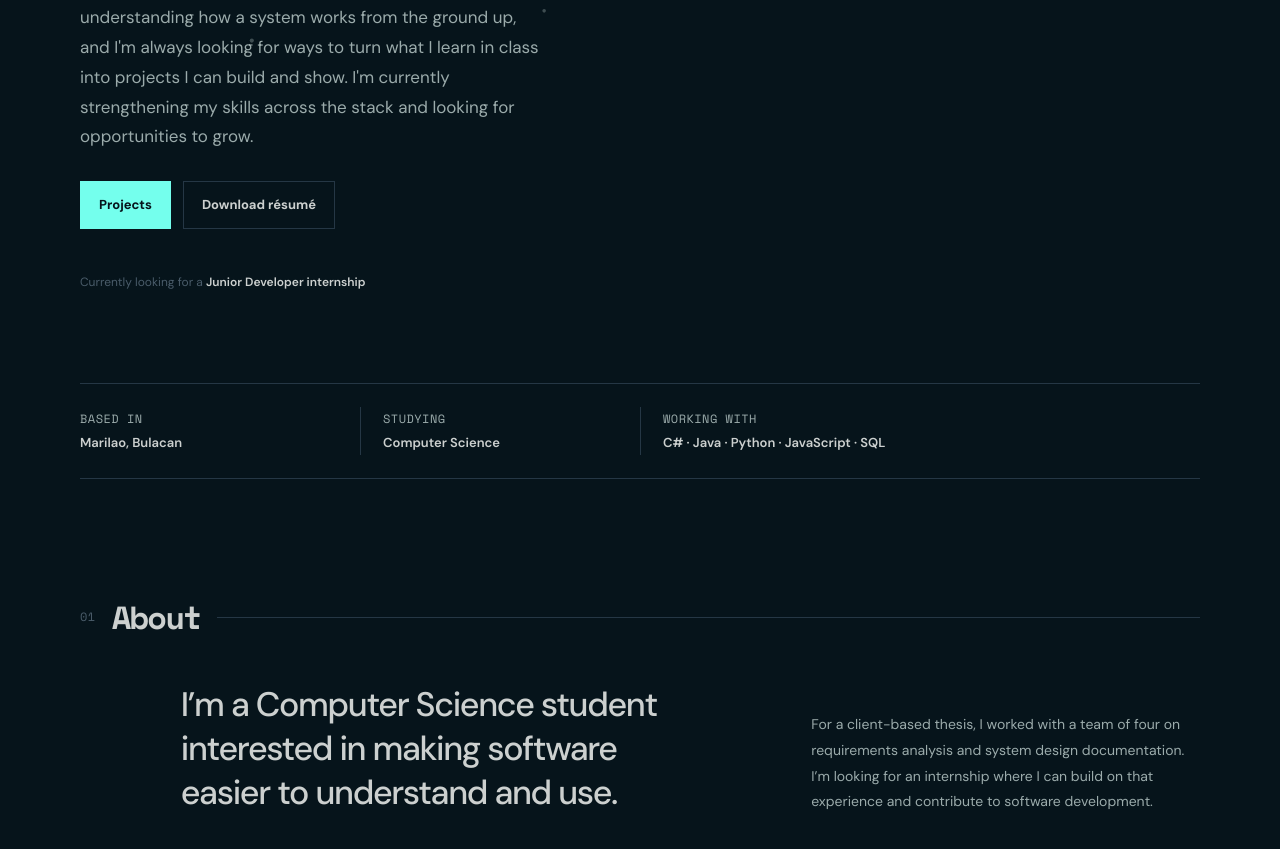
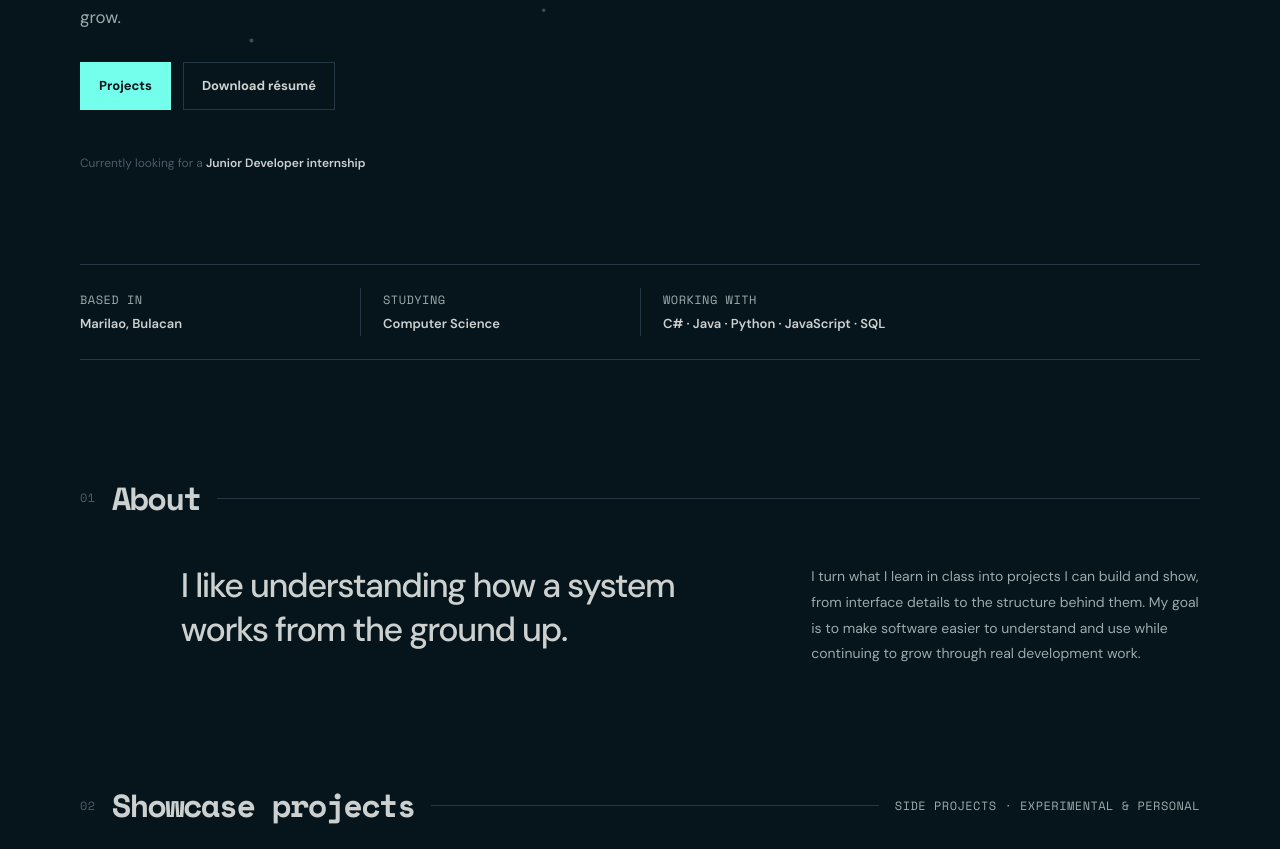
Before and after one commit to tyrenbloom/tyrenbloom-portfolio, a website: page index.html in a window 1280 px wide. Shown: the part 723-1572 px from the top of the page. Drawn offline with nearby package versions, Linux system fonts and the light colour scheme.

Commit message:
Clarify portfolio introduction and about copy

```diff
--- a/index.html
+++ b/index.html
@@ -50,7 +50,7 @@
       <div class="hero-copy">
         <p class="eyebrow"><span class="eyebrow-line"></span> Computer Science student · Bulacan, PH</p>
         <h1 id="hero-title" data-staggered-text="words">Hi, I'm Tyrone Jash N. Schofield, a Computer Science student building toward full-stack development.</h1>
-        <p class="hero-intro">I'm Tyrone Jash N. Schofield, a Computer Science student working toward a career in full-stack development. I like understanding how a system works from the ground up, and I'm always looking for ways to turn what I learn in class into projects I can build and show. I'm currently strengthening my skills across the stack and looking for opportunities to grow.</p>
+        <p class="hero-intro">I build practical web experiences while strengthening my skills across the stack and looking for opportunities to grow.</p>
         <div class="hero-actions">
           <a class="button button-primary" href="#showcase">Projects</a>
           <a class="button button-secondary" href="resume.pdf" download="Tyrone-Schofield-Resume.pdf">Download résumé</a>
@@ -93,8 +93,8 @@
         <span class="section-rule"></span>
       </div>
       <div class="about-grid">
-        <p class="about-lead">I’m a <span>Computer Science student</span> interested in making software easier to understand and use.</p>
-        <p class="about-copy">For a client-based thesis, I worked with a team of four on requirements analysis and system design documentation. I’m looking for an internship where I can build on that experience and contribute to software development.</p>
+        <p class="about-lead">I like understanding how a system works <span>from the ground up.</span></p>
+        <p class="about-copy">I turn what I learn in class into projects I can build and show, from interface details to the structure behind them. My goal is to make software easier to understand and use while continuing to grow through real development work.</p>
       </div>
     </section>
 
```
